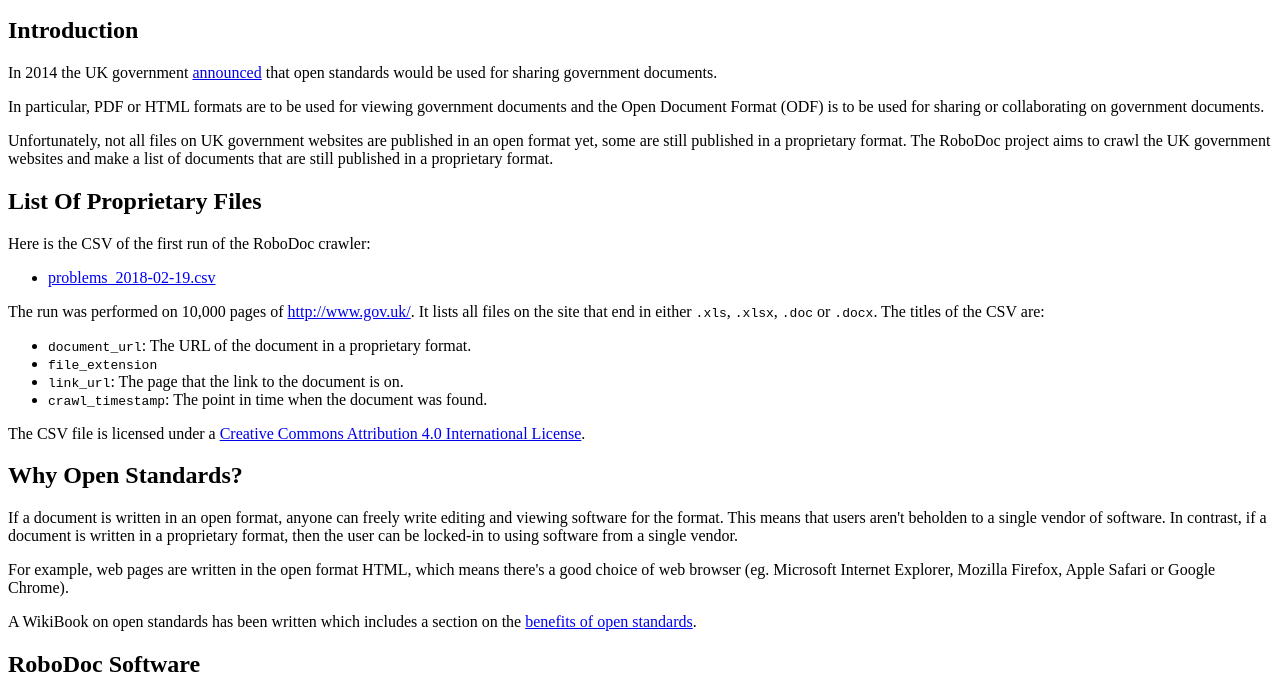
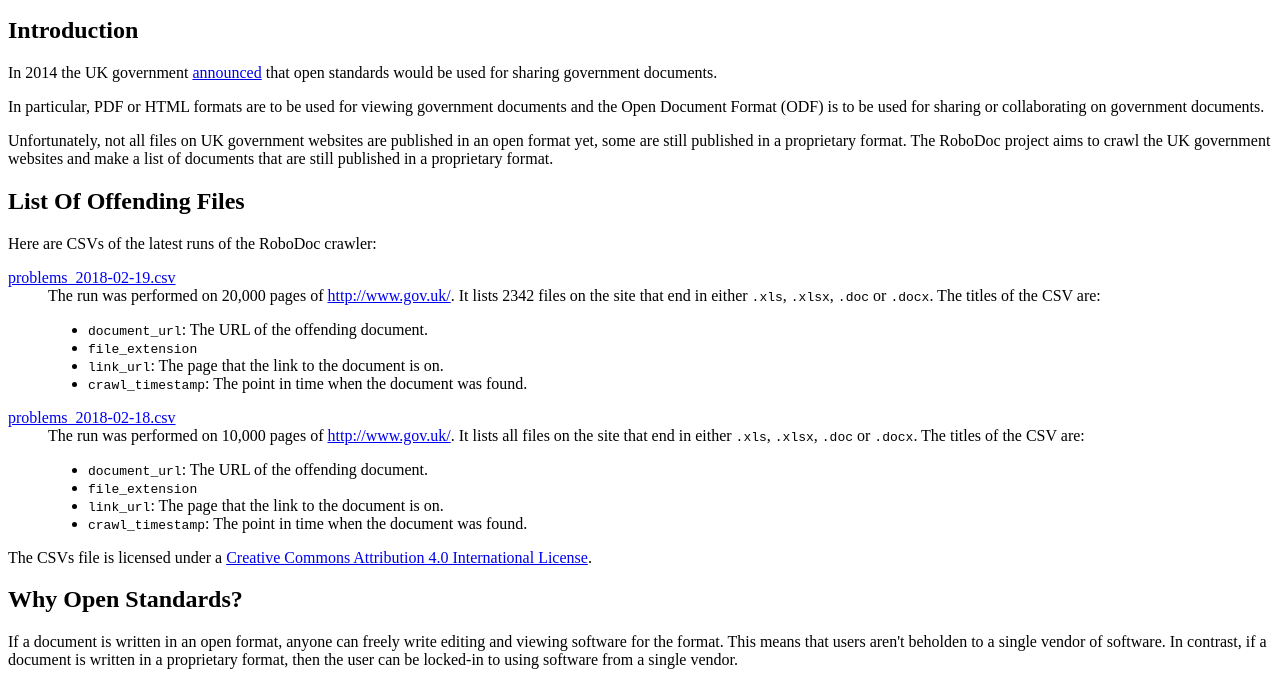
Before and after one commit to tlocke/robodoc, a plain HTML site: page docs/index.html in a window 1280 px wide. Shown: the part 101-783 px from the top of the page. Drawn offline with Linux system fonts and the light colour scheme.

Commit message:
Fix .xlsx bug

```diff
--- a/docs/index.html
+++ b/docs/index.html
@@ -38,29 +38,25 @@
     </p>
 
 
-    <h2>List Of Proprietary Files</h2>
+    <h2>List Of Offending Files</h2>
 
     <p>
-      Here is the CSV of the first run of the RoboDoc crawler:
+      Here are CSVs of the latest runs of the RoboDoc crawler:
     </p>
 
+    <dl>
+      <dt>
+        <a href="https://bitbucket.org/tlocke/rd_downloads/downloads/problems_2018-02-19.csv">problems_2018-02-19.csv</a>
+      </dt>
+      <dd>
+        The run was performed on 20,000 pages of
+        <a href="http://www.gov.uk/">http://www.gov.uk/</a>. It lists 2342
+        files on the site that end in either <code>.xls</code>,
+        <code>.xlsx</code>, <code>.doc</code> or <code>.docx</code>. The titles
+        of the CSV are:
         <ul>
           <li>
-        <a href="https://bitbucket.org/tlocke/rd_downloads/downloads/problems_2018-02-19.csv">problems_2018-02-19.csv</a>
-      </li>
-    </ul>
-
-    <p>
-      The run was performed on 10,000 pages of
-      <a href="http://www.gov.uk/">http://www.gov.uk/</a>. It lists all files
-      on the site that end in either <code>.xls</code>, <code>.xlsx</code>,
-      <code>.doc</code> or <code>.docx</code>. The titles of the CSV are:
-    </p>
-
-    <ul>
-      <li>
-        <code>document_url</code>: The URL of the document in a proprietary
-        format.
+            <code>document_url</code>: The URL of the offending document.
           </li>
           <li>
             <code>file_extension</code>
@@ -69,13 +65,39 @@
             <code>link_url</code>: The page that the link to the document is on.
           </li>
           <li>
-        <code>crawl_timestamp</code>: The point in time when the document was
-        found.
+            <code>crawl_timestamp</code>: The point in time when the document
+            was found.
           </li>
         </ul>
+      </dd>
+      <dt>
+        <a href="https://bitbucket.org/tlocke/rd_downloads/downloads/problems_2018-02-18.csv">problems_2018-02-18.csv</a>
+      </dt>
+      <dd>
+        The run was performed on 10,000 pages of
+        <a href="http://www.gov.uk/">http://www.gov.uk/</a>. It lists all files
+        on the site that end in either <code>.xls</code>, <code>.xlsx</code>,
+        <code>.doc</code> or <code>.docx</code>. The titles of the CSV are:
+        <ul>
+          <li>
+            <code>document_url</code>: The URL of the offending document.
+          </li>
+          <li>
+            <code>file_extension</code>
+          </li>
+          <li>
+            <code>link_url</code>: The page that the link to the document is on.
+          </li>
+          <li>
+            <code>crawl_timestamp</code>: The point in time when the document
+            was found.
+          </li>
+        </ul>
+      </dd>
+    </dl>
 
     <p>
-      The CSV file is licensed under a
+      The CSVs file is licensed under a
       <a
          href="http://creativecommons.org/licenses/by/4.0/"
          >Creative Commons Attribution 4.0 International License</a>.
```
Also changed, not shown: 4 other files. Lines whose indentation alone changed are shown as unchanged.
